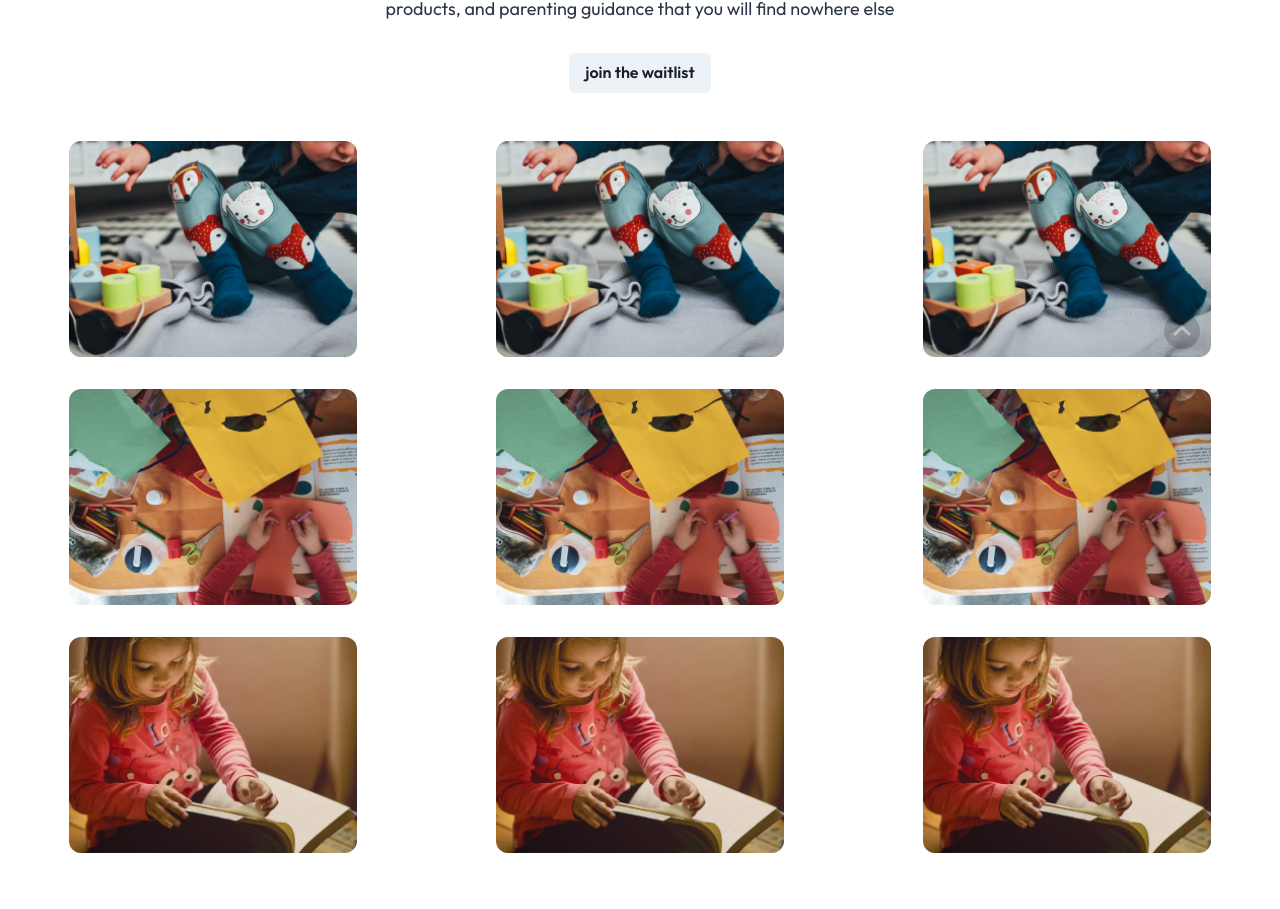
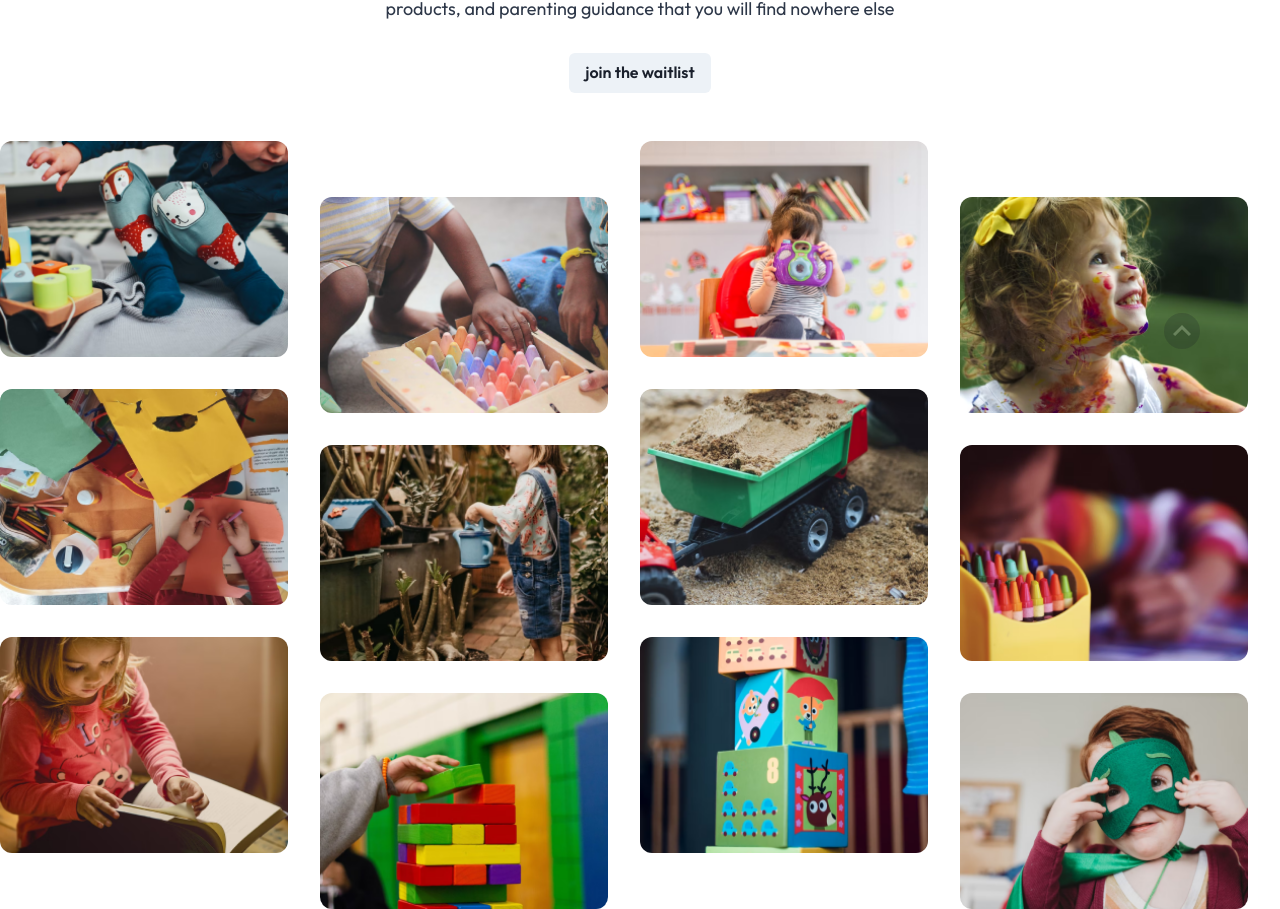
Before and after one commit to nudge-parenting/nudge-website, a Next.js app: page / in a window 1280 px wide. Shown: the part 371-1280 px from the top of the page. Before the commit the page ends 1224 px from the top, so only its background shows below. Built offline with nearby package versions, Linux system fonts and the light colour scheme.

Commit message:
hero carousel

```diff
--- a/components/Home/LandingImages.js
+++ b/components/Home/LandingImages.js
@@ -1,149 +1,69 @@
-import { Box, Center, HStack, transition, VStack } from "@chakra-ui/react";
+import { Box, useBreakpointValue, VStack } from "@chakra-ui/react";
 import Image from "next/image";
 import { Swiper, SwiperSlide } from "swiper/react";
-import { Pagination, Autoplay } from "swiper";
+import { Autoplay, FreeMode } from "swiper";
 
 // Import Swiper styles
 import "swiper/css";
 import "swiper/css/navigation";
 import "swiper/css/pagination";
 import "swiper/css/scrollbar";
+
 function LandingImages() {
+	const swiperSlideStyle = {
+		display: "flex",
+		justifyContent: "center",
+		// backgroundColor: "green",
+		width: "auto",
+	};
+
+	const extraImages = useBreakpointValue({ base: false, xl: true });
+
 	return (
 		<Swiper
-			// spaceBetween={50}
+			modules={[Autoplay, FreeMode]}
+			freeMode={true} // not working for some reason
+			spaceBetween={32}
+			autoplay={{
+				delay: 1,
+				disableOnInteraction: false,
+			}}
 			loop={true}
-			slidesPerView={3}
-			onSlideChange={() => console.log("slide change")}
-			onSwiper={(swiper) => console.log(swiper)}
+			slidesPerView="auto"
 			direction="horizontal"
 			style={{
-				// backgroundColor: "#ff00bb",
 				width: "100%",
 			}}
+			speed={4000}
+			grabCursor={true}
 		>
-			<SwiperSlide
-				style={{
-					display: "flex",
-					justifyContent: "center",
-				}}
-			>
+			<SwiperSlide style={swiperSlideStyle}>
 				<ImagesCol imgNum={1} />
 			</SwiperSlide>
-			<SwiperSlide
-				style={{
-					display: "flex",
-					justifyContent: "center",
-				}}
-			>
-				<ImagesCol imgNum={1} />
+			<SwiperSlide style={swiperSlideStyle}>
+				<ImagesCol imgNum={4} hasPt />
 			</SwiperSlide>
-			<SwiperSlide
-				style={{
-					display: "flex",
-					justifyContent: "center",
-				}}
-			>
-				<ImagesCol imgNum={1} />
+			<SwiperSlide style={swiperSlideStyle}>
+				<ImagesCol imgNum={7} />
 			</SwiperSlide>
-			<SwiperSlide
-				style={{
-					display: "flex",
-					justifyContent: "center",
-				}}
-			>
-				<ImagesCol imgNum={1} />
+			<SwiperSlide style={swiperSlideStyle}>
+				<ImagesCol imgNum={10} hasPt />
 			</SwiperSlide>
-			<SwiperSlide>
-				<ImagesCol imgNum={1} />
+			<SwiperSlide style={swiperSlideStyle}>
+				<ImagesCol imgNum={13} />
 			</SwiperSlide>
+			{extraImages && (
+				<SwiperSlide style={swiperSlideStyle}>
+					<ImagesCol imgNum={7} hasPt />
+				</SwiperSlide>
+			)}
 		</Swiper>
 	);
 }
 
-// function LandingImages() {
-// 	const delay = 1;
-// 	const delayDiff = 0.4;
-// 	const transition = {
-// 		type: "spring",
-// 		mass: 1,
-// 		damping: 8,
-// 		stiffness: 100,
-// 	};
-
-// 	return (
-// 		<VStack spacing="8" maxW="100%">
-// 			<MotionBox
-// 				initial={{ opacity: 0, y: 20 }}
-// 				animate={{ opacity: 1, y: 0 }}
-// 				transition={{
-// 					...transition,
-// 					delay: delay,
-// 				}}
-// 			>
-// 				<ImagesRow imgNum={1} />
-// 			</MotionBox>
-// 			<MotionBox
-// 				initial={{ opacity: 0, y: 20 }}
-// 				animate={{ opacity: 1, y: 0 }}
-// 				transition={{
-// 					...transition,
-// 					delay: delay + delayDiff,
-// 				}}
-// 			>
-// 				<ImagesRow imgNum={6} />
-// 			</MotionBox>
-// 			<MotionBox
-// 				initial={{ opacity: 0, y: 20 }}
-// 				animate={{ opacity: 1, y: 0 }}
-// 				transition={{
-// 					...transition,
-// 					delay: delay + delayDiff * 2,
-// 				}}
-// 			>
-// 				<ImagesRow imgNum={11} />
-// 			</MotionBox>
-// 		</VStack>
-// 	);
-// }
-
-function ImagesRow({ imgNum }) {
+function ImagesCol({ imgNum, hasPt }) {
 	return (
-		<HStack spacing="8">
-			<ImageBox
-				imgPath={`/landing images/landing-image-${
-					imgNum < 10 ? "0" + imgNum : imgNum
-				}.png`}
-			/>
-			<ImageBox
-				imgPath={`/landing images/landing-image-${
-					imgNum < 10 ? "0" + (imgNum + 1) : imgNum + 1
-				}.png`}
-				pt="14"
-			/>
-			<ImageBox
-				imgPath={`/landing images/landing-image-${
-					imgNum + 2 < 10 ? "0" + (imgNum + 2) : imgNum + 2
-				}.png`}
-			/>
-			<ImageBox
-				imgPath={`/landing images/landing-image-${
-					imgNum + 3 < 10 ? "0" + (imgNum + 3) : imgNum + 3
-				}.png`}
-				pt="14"
-			/>
-			<ImageBox
-				imgPath={`/landing images/landing-image-${
-					imgNum + 4 < 10 ? "0" + (imgNum + 4) : imgNum + 4
-				}.png`}
-			/>
-		</HStack>
-	);
-}
-
-function ImagesCol({ imgNum }) {
-	return (
-		<VStack spacing="8">
+		<VStack spacing="8" pt={hasPt ? "14" : "0"}>
 			<ImageBox
 				imgPath={`/landing images/landing-image-${
 					imgNum < 10 ? "0" + imgNum : imgNum
```
